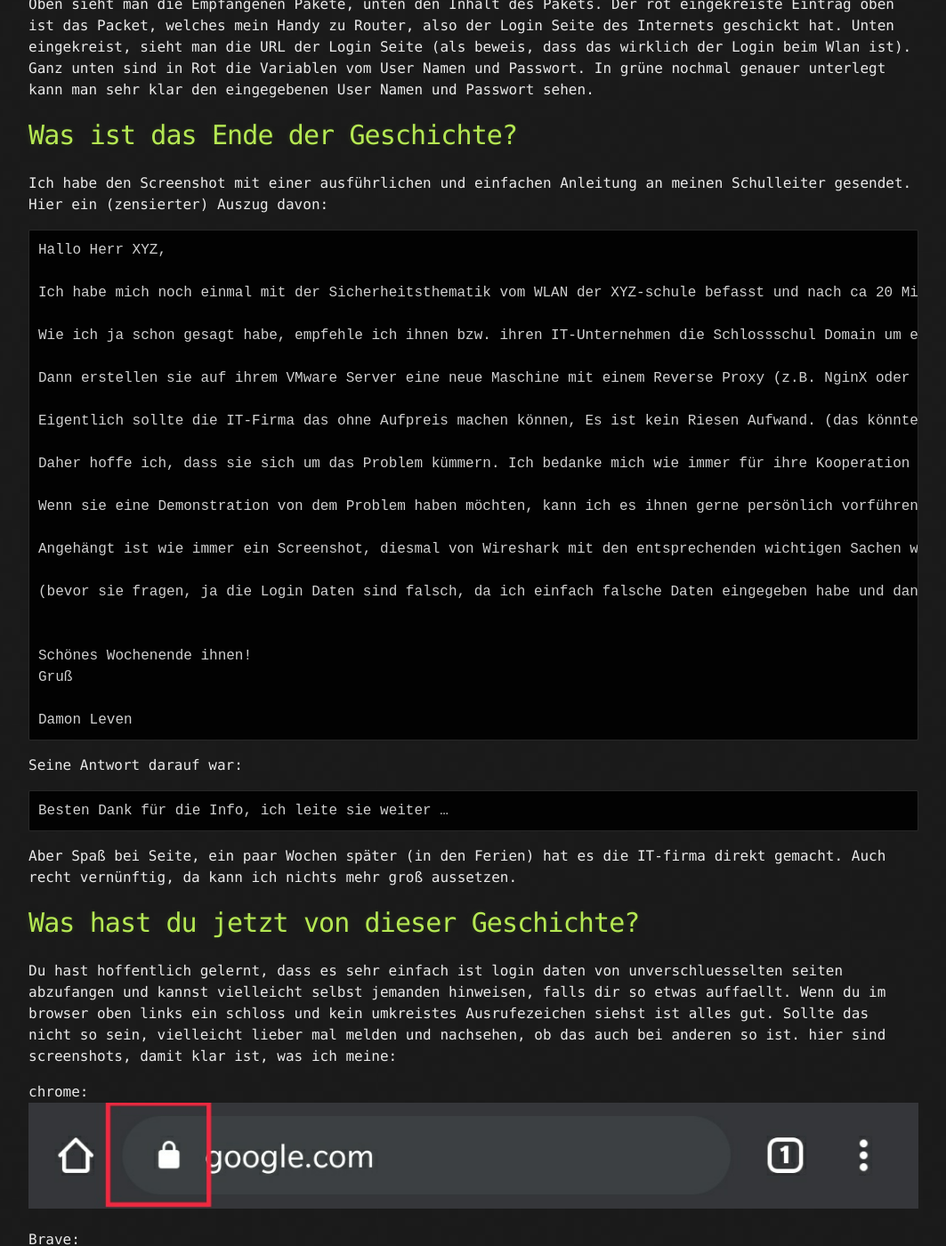
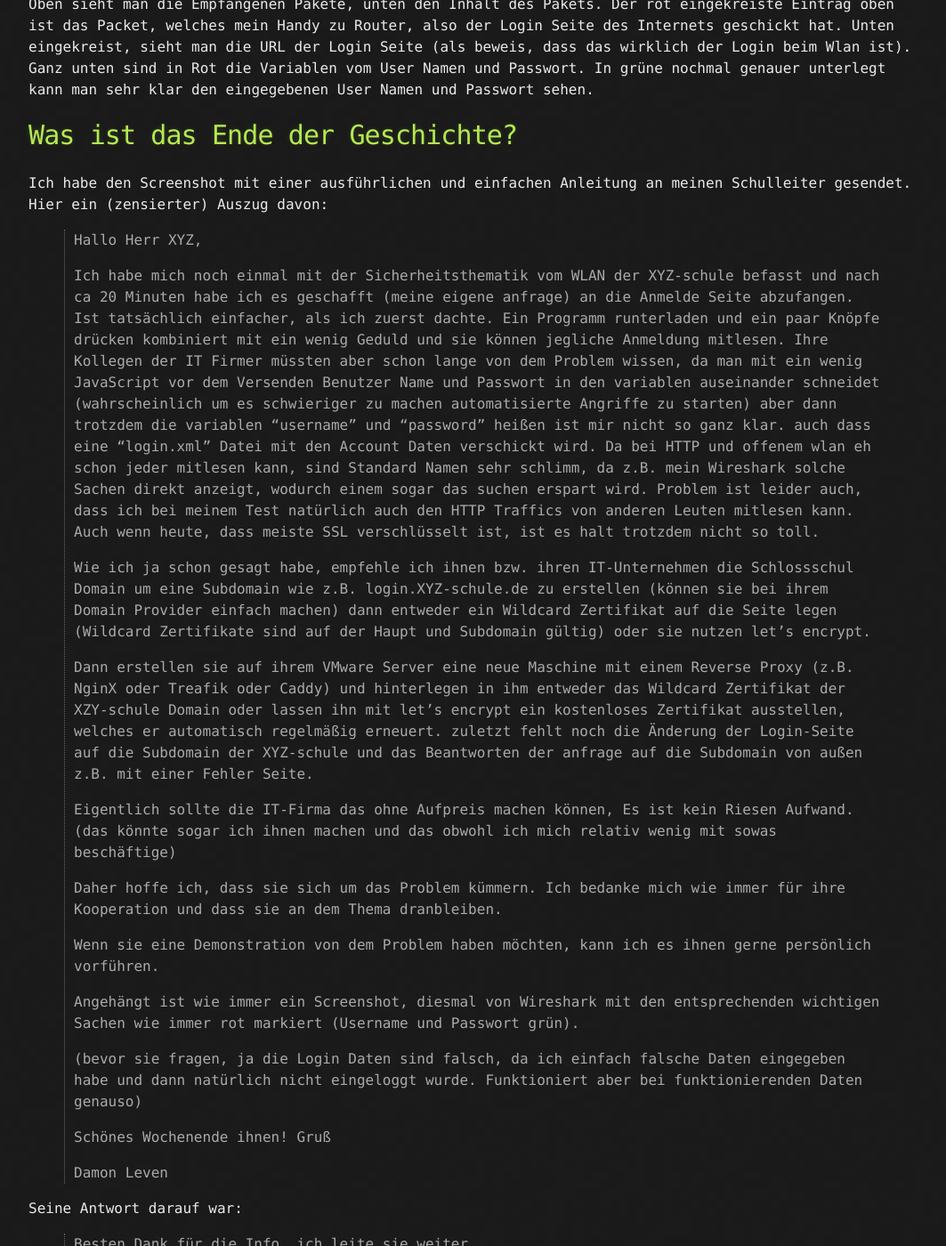
Before and after one commit to MCWertGaming/old-blog-05-2021, a Jekyll site: the page built from _posts/2020-03-22-Die-geschichte-wie-und-warum-ich-das-Wlan-meiner-Schule-gehackt-habe.md, in a window 1280 px wide and 1400 px high, scrolled down 1845 px. Shown: the whole window at 89% size, without its empty margins (108-1171 px from the left). Built offline with Jekyll 4.4.1, drawn with Linux system fonts in a browser that asks for light colours.

Commit message:
changed quotes

````diff
--- a/_posts/2020-03-22-Die-geschichte-wie-und-warum-ich-das-Wlan-meiner-Schule-gehackt-habe.md
+++ b/_posts/2020-03-22-Die-geschichte-wie-und-warum-ich-das-Wlan-meiner-Schule-gehackt-habe.md
@@ -30,36 +30,34 @@ Oben sieht man die Empfangenen Pakete, unten den Inhalt des Pakets. Der rot eing
 # Was ist das Ende der Geschichte?
 
 Ich habe den Screenshot mit einer ausführlichen und einfachen Anleitung an meinen Schulleiter gesendet. Hier ein (zensierter) Auszug davon:
-```
-Hallo Herr XYZ,
 
-Ich habe mich noch einmal mit der Sicherheitsthematik vom WLAN der XYZ-schule befasst und nach ca 20 Minuten habe ich es geschafft (meine eigene anfrage) an die Anmelde Seite abzufangen. Ist tatsächlich einfacher, als ich zuerst dachte. Ein Programm runterladen und ein paar Knöpfe drücken kombiniert mit ein wenig Geduld und sie können jegliche Anmeldung mitlesen. Ihre Kollegen der IT Firmer müssten aber schon lange von dem Problem wissen, da man mit ein wenig JavaScript vor dem Versenden Benutzer Name und Passwort in den variablen auseinander schneidet (wahrscheinlich um es schwieriger zu machen automatisierte Angriffe zu starten) aber dann trotzdem die variablen "username" und "password" heißen ist mir nicht so ganz klar. auch dass eine "login.xml" Datei mit den Account Daten verschickt wird. Da bei HTTP und offenem wlan eh schon jeder mitlesen kann, sind Standard Namen sehr schlimm, da z.B. mein Wireshark solche Sachen direkt anzeigt, wodurch einem sogar das suchen erspart wird. Problem ist leider auch, dass ich bei meinem Test natürlich auch den HTTP Traffics von anderen Leuten mitlesen kann. Auch wenn heute, dass meiste SSL verschlüsselt ist, ist es halt trotzdem nicht so toll.
-
-Wie ich ja schon gesagt habe, empfehle ich ihnen bzw. ihren IT-Unternehmen die Schlossschul Domain um eine Subdomain wie z.B. login.XYZ-schule.de zu erstellen (können sie bei ihrem Domain Provider einfach machen) dann entweder ein Wildcard Zertifikat auf die Seite legen (Wildcard Zertifikate sind auf der Haupt und Subdomain gültig) oder sie nutzen let's encrypt.
-
-Dann erstellen sie auf ihrem VMware Server eine neue Maschine mit einem Reverse Proxy (z.B. NginX oder Treafik oder Caddy) und hinterlegen in ihm entweder das Wildcard Zertifikat der XZY-schule Domain oder lassen ihn mit let's encrypt ein kostenloses Zertifikat ausstellen, welches er automatisch regelmäßig erneuert. zuletzt fehlt noch die Änderung der Login-Seite auf die Subdomain der XYZ-schule und das Beantworten der anfrage auf die Subdomain von außen z.B. mit einer Fehler Seite.
-
-Eigentlich sollte die IT-Firma das ohne Aufpreis machen können, Es ist kein Riesen Aufwand. (das könnte sogar ich ihnen machen und das obwohl ich mich relativ wenig mit sowas beschäftige)
-
-Daher hoffe ich, dass sie sich um das Problem kümmern. Ich bedanke mich wie immer für ihre Kooperation und dass sie an dem Thema dranbleiben.
-
-Wenn sie eine Demonstration von dem Problem haben möchten, kann ich es ihnen gerne persönlich vorführen.
-
-Angehängt ist wie immer ein Screenshot, diesmal von Wireshark mit den entsprechenden wichtigen Sachen wie immer rot markiert (Username und Passwort grün).
-
-(bevor sie fragen, ja die Login Daten sind falsch, da ich einfach falsche Daten eingegeben habe und dann natürlich nicht eingeloggt wurde. Funktioniert aber bei funktionierenden Daten genauso)
-
-
-Schönes Wochenende ihnen!
-Gruß
-
-Damon Leven
-```
+> Hallo Herr XYZ,
+>
+>Ich habe mich noch einmal mit der Sicherheitsthematik vom WLAN der XYZ-schule befasst und nach ca 20 Minuten habe ich es geschafft (meine eigene anfrage) an die Anmelde Seite abzufangen. Ist tatsächlich einfacher, als ich zuerst dachte. Ein Programm runterladen und ein paar Knöpfe drücken kombiniert mit ein wenig Geduld und sie können jegliche Anmeldung mitlesen. Ihre Kollegen der IT Firmer müssten aber schon lange von dem Problem wissen, da man mit ein wenig JavaScript vor dem Versenden Benutzer Name und Passwort in den variablen auseinander schneidet (wahrscheinlich um es schwieriger zu machen automatisierte Angriffe zu starten) aber dann trotzdem die variablen "username" und "password" heißen ist mir nicht so ganz klar. auch dass eine "login.xml" Datei mit den Account Daten verschickt wird. Da bei HTTP und offenem wlan eh schon jeder mitlesen kann, sind Standard Namen sehr schlimm, da z.B. mein Wireshark solche Sachen direkt anzeigt, wodurch einem sogar das suchen erspart wird. Problem ist leider auch, dass ich bei meinem Test natürlich auch den HTTP Traffics von anderen Leuten mitlesen kann. Auch wenn heute, dass meiste SSL verschlüsselt ist, ist es halt trotzdem nicht so toll.
+>
+>Wie ich ja schon gesagt habe, empfehle ich ihnen bzw. ihren IT-Unternehmen die Schlossschul Domain um eine Subdomain wie z.B. login.XYZ-schule.de zu erstellen (können sie bei ihrem Domain Provider einfach machen) dann entweder ein Wildcard Zertifikat auf die Seite legen (Wildcard Zertifikate sind auf der Haupt und Subdomain gültig) oder sie nutzen let's encrypt.
+>
+>Dann erstellen sie auf ihrem VMware Server eine neue Maschine mit einem Reverse Proxy (z.B. NginX oder Treafik oder Caddy) und hinterlegen in ihm entweder das Wildcard Zertifikat der XZY-schule Domain oder lassen ihn mit let's encrypt ein kostenloses Zertifikat ausstellen, welches er automatisch regelmäßig erneuert. zuletzt fehlt noch die Änderung der Login-Seite auf die Subdomain der XYZ-schule und das Beantworten der anfrage auf die Subdomain von außen z.B. mit einer Fehler Seite.
+>
+>Eigentlich sollte die IT-Firma das ohne Aufpreis machen können, Es ist kein Riesen Aufwand. (das könnte sogar ich ihnen machen und das obwohl ich mich relativ wenig mit sowas beschäftige)
+>
+>Daher hoffe ich, dass sie sich um das Problem kümmern. Ich bedanke mich wie immer für ihre Kooperation und dass sie an dem Thema dranbleiben.
+>
+>Wenn sie eine Demonstration von dem Problem haben möchten, kann ich es ihnen gerne persönlich vorführen.
+>
+>Angehängt ist wie immer ein Screenshot, diesmal von Wireshark mit den entsprechenden wichtigen Sachen wie immer rot markiert (Username und Passwort grün).
+>
+>(bevor sie fragen, ja die Login Daten sind falsch, da ich einfach falsche Daten eingegeben habe und dann natürlich nicht eingeloggt wurde. Funktioniert aber bei funktionierenden Daten genauso)
+>
+>
+>Schönes Wochenende ihnen!
+>Gruß
+>
+>Damon Leven
 
 Seine Antwort darauf war:
-```
-Besten Dank für die Info, ich leite sie weiter …
-```
+
+>Besten Dank für die Info, ich leite sie weiter …
 
 Aber Spaß bei Seite, ein paar Wochen später (in den Ferien) hat es die IT-firma direkt gemacht. Auch recht vernünftig, da kann ich nichts mehr groß aussetzen.
 
````
